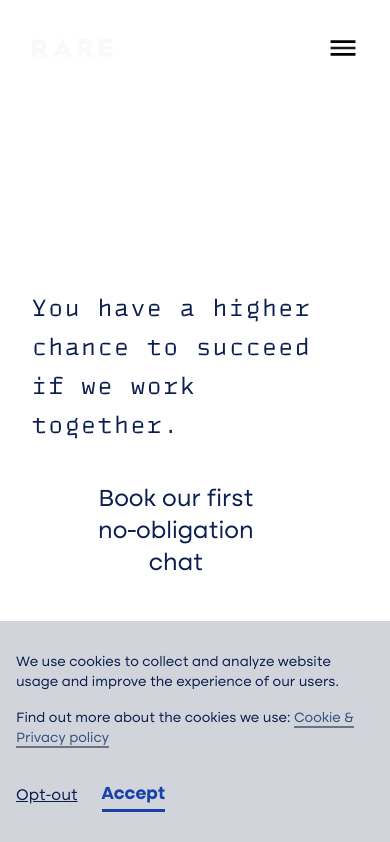
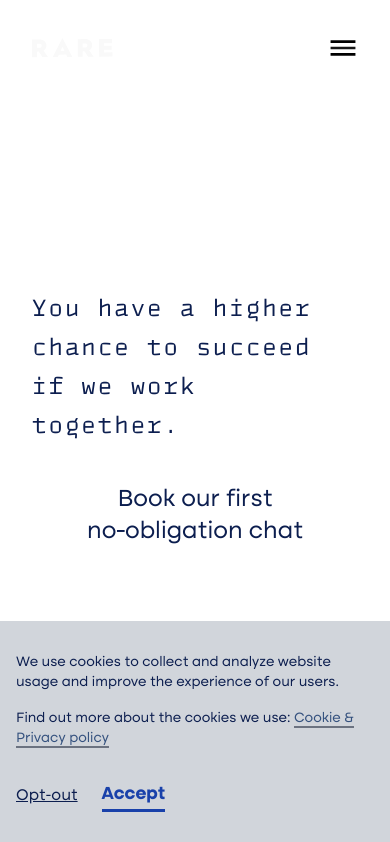
Before and after one commit to rareagency/rare.fi, a Next.js app: page /contact-us in a window 390 px wide. Shown: the top 842 px of the page. Built offline with nearby package versions, Linux system fonts and the light colour scheme; a small style sheet from the web is missing.

Commit message:
Fix/mobile improvements (#42)

```diff
--- a/components/Button.tsx
+++ b/components/Button.tsx
@@ -42,7 +42,7 @@ const Button: React.FC<ButtonProps> = ({
         .button {
           @apply flex items-center justify-center text-center font-default font-bold text-lg border-solid border-action-purple;
           @apply border-[4px] rounded-full px-8 pb-2 pt-3 min-h-[60px] uppercase tracking-wider;
-          @apply text-[22px];
+          @apply text-[22px] sm:text-[20px];
           @apply transition;
         }
 
@@ -86,7 +86,7 @@ const Button: React.FC<ButtonProps> = ({
           outline: none;
         }
         .xl {
-          @apply text-xl md:text-sm md:px-4;
+          @apply text-xl sm:text-sm md:text-base md:px-4;
         }
       `}</style>
     </>
--- a/components/ContactUs/ContactUsHeader.tsx
+++ b/components/ContactUs/ContactUsHeader.tsx
@@ -9,7 +9,7 @@ export const ContactUsHeader = () => (
     </h2>
     <Button
       onClick={() => openPopupWidget({ url: "https://calendly.com/riku-rare" })}
-      className="mt-10 mb-10 px-12 col-start-2 col-span-3 lg:col-start-1 lg:col-span-4 md:col-span-5 sm:col-span-6"
+      className="mt-10 mb-10 px-12 col-start-2 col-span-3 lg:col-start-1 lg:col-span-5 md:col-span-6 sm:col-span-7"
       xl
     >
       Book our first no&#8209;obligation chat
--- a/components/ContactUsSection.tsx
+++ b/components/ContactUsSection.tsx
@@ -1,14 +1,12 @@
+import Link from "next/link";
 import React from "react";
-import Link from "next/link";
+import { c } from "../utils/classnames";
+import Button from "./Button";
 import JourneyCircle from "./JourneyCircle";
-import Button from "./Button";
-import { c } from "../utils/classnames";
 
 const textBoxClass = c(`
   text-off-white
-  w-3/5
   inline-block
-  w-64
   md:text-lg
   md:text-center
 `);
@@ -78,10 +76,10 @@ const ContactUs = () => {
         Let&apos;s explore yours
       </h4>
 
-      <div className="col-all text-center">
-        <Link href="/about">
+      <div className="col-all flex items-center justify-center text-center">
+        <Link href="/contact-us">
           <a>
-            <Button className="m-10 px-12" kind="primary-light" xl>
+            <Button className="m-10 px-12" kind="secondary-light" xl>
               Book our first no-obligation chat
             </Button>
           </a>
--- a/components/Floater.tsx
+++ b/components/Floater.tsx
@@ -1,7 +1,7 @@
 import React, { useEffect } from "react";
-import Button from "./Button";
 import { c } from "../utils/classnames";
 import { getItem, setItem } from "../utils/local-storage";
+import Button from "./Button";
 
 const Floater = () => {
   const [hidden, setHidden] = React.useState(false);
@@ -64,21 +64,21 @@ const Floater = () => {
           }
         }
       `}</style>
-      <p className="col-start-2 col-span-4 md:col-span-4 normal-case text-off-white md:text-[18px] text-[32px] my-2 tag">
-        Psst... Don&lsquo;t miss out!
+      <p className="col-start-1 col-span-4 md:col-span-4 normal-case text-off-white sm:text-[16px] md:text-[16px] lg:text-[24px] text-[32px] my-4 h6">
+        Psst… Don&lsquo;t miss out!
       </p>
       <Button
         xl
-        className="col-start-6 col-span-2 md:col-start-5 md:col-span-3"
+        className="col-start-5 col-span-3 sm:col-start-5 sm:col-span-3 w-5/6"
         kind="secondary-light"
       >
-        Subscribe to rare
+        Subscribe to Rare
       </Button>
       <button
         className={"absolute right-0 top-0 p-4 text-light-red"}
         onClick={handleClose}
       >
-        x
+        X
       </button>
     </section>
   );
--- a/components/Footer/Footer.tsx
+++ b/components/Footer/Footer.tsx
@@ -1,9 +1,9 @@
 import React from "react";
+import { c } from "../../utils/classnames";
+import NavItem from "../Nav/NavItem";
 import { links } from "../Nav/pagelinks";
-import NavItem from "../Nav/NavItem";
+import TextLink from "../TextLink";
 import TickerText from "./TickerText";
-import { c } from "../../utils/classnames";
-import TextLink from "../TextLink";
 
 const container = c(`
   layout-grid
@@ -59,7 +59,7 @@ const Footer = () => {
         </ul>
       </div>
       <div className="layout-grid row-start-3 col-all text-sm md:text-left md:row-start-4">
-        <div className="uppercase h6 text-off-white col-start-2 col-span-2 md:row-start-1 md:col-start-1 md:col-span-4 md:py-1">
+        <div className="uppercase h6 text-off-white col-start-2 col-span-2 md:row-start-1 md:col-start-1 md:col-span-6 md:py-1">
           © Rare Agency
         </div>
         <div className="uppercase h6 text-off-white col-span-2 text-center md:row-start-2 md:col-span-6 md:text-left md:py-1">
--- a/components/Footer/TickerText.tsx
+++ b/components/Footer/TickerText.tsx
@@ -21,7 +21,7 @@ const TickerText = () => {
       typingDelay={1000}
       eraseDelay={3000}
       displayTextRenderer={(text: string) => {
-        return <h2 className="text-off-white">{text}</h2>;
+        return <h2 className="text-off-white sm:text-xl">{text}</h2>;
       }}
     />
   );
--- a/components/References.tsx
+++ b/components/References.tsx
@@ -8,14 +8,14 @@ const References = () => {
     "absolute bottom-0 left-0 transition hover:translate-y-1 duration-150 opacity-20 md:hidden";
 
   const logoRow = `col-start-2 col-span-6 flex justify-between items-center w-full mb-16 space-x-8
-  lg:grid lg:grid-cols-2 lg:space-x-0 lg:justify-items-center lg:gap-y-16 md:grid-cols-1
-  md:grid md:grid-cols-2 md:gap-4 lg:mb-6
+  lg:grid lg:grid-cols-2 lg:space-x-0 lg:justify-items-center md:grid-cols-1
+  gapmd:grid md:grid-cols-2 lg:gap-y-16 md:-y-6 md:gap-x-4 lg:mb-6
   `;
 
   return (
     <section
       id="references"
-      className="layout-grid col-all justify-items-center pt-48 pb-48 p-8"
+      className="layout-grid col-all justify-items-center pt-48 pb-48 p-8 lg:gap-y-16 md:gap-y-8"
     >
       <h5 className="col-start-2 col-span-6 pb-16 text-center md:pb-8">
         Proudly delivered digital products with
--- a/components/Stories/BlogPostCard.tsx
+++ b/components/Stories/BlogPostCard.tsx
@@ -15,7 +15,7 @@ const BlogPostCard = ({ title, header, image, imageAlt, href }: StoryProps) => (
     <a className="group block" target="_blank">
       <img src={image} alt={imageAlt} className="mb-6 md:mb-3" />
       <span className="tag text-mid-blue">{title}</span>
-      <span className="h4 md:text-sm text-dark-blue mt-6 group-hover:text-action-purple">
+      <span className="h4 mt-6 sm:mt-3 sm:text-[15px] group-hover:text-action-purple">
         {header}
       </span>
     </a>
--- a/styles/globals.scss
+++ b/styles/globals.scss
@@ -152,6 +152,13 @@
     line-height: 161.5%;
     text-transform: uppercase;
     font-weight: bold;
+
+    @media screen and (max-width: theme("screens.md.max")) {
+      font-size: 20px;
+    }
+    @media screen and (max-width: theme("screens.sm.max")) {
+      font-size: 18px;
+    }
   }
 
   h6,
@@ -161,6 +168,14 @@
     line-height: 141%;
     letter-spacing: 0.085em;
     text-transform: uppercase;
+
+    @media screen and (max-width: theme("screens.md.max")) {
+      font-size: 18px;
+    }
+
+    @media screen and (max-width: theme("screens.sm.max")) {
+      font-size: 16px;
+    }
   }
 
   .ingress {
@@ -182,6 +197,13 @@
     font-size: 24px;
     line-height: 161.5%;
     letter-spacing: 0.085em;
+
+    @media screen and (max-width: theme("screens.md.max")) {
+      font-size: 20px;
+    }
+    @media screen and (max-width: theme("screens.sm.max")) {
+      font-size: 18px;
+    }
   }
 
   .paragraph-sm {
@@ -198,6 +220,7 @@
 
   .tag {
     @apply font-header-mono;
+    display: inline-block;
     font-size: 20px;
     letter-spacing: 0.06em;
     line-height: 141.5%;
@@ -208,7 +231,7 @@
       font-size: 16px;
     }
     @media screen and (max-width: theme("screens.sm.max")) {
-      font-size: 14px;
+      font-size: 12px;
     }
   }
   .tag.font-bold {
```
Also changed, not shown: components/CookieConsent.tsx (line endings or trailing spaces), next-env.d.ts, 1 other file (tests, documents, lock files or other folders).
